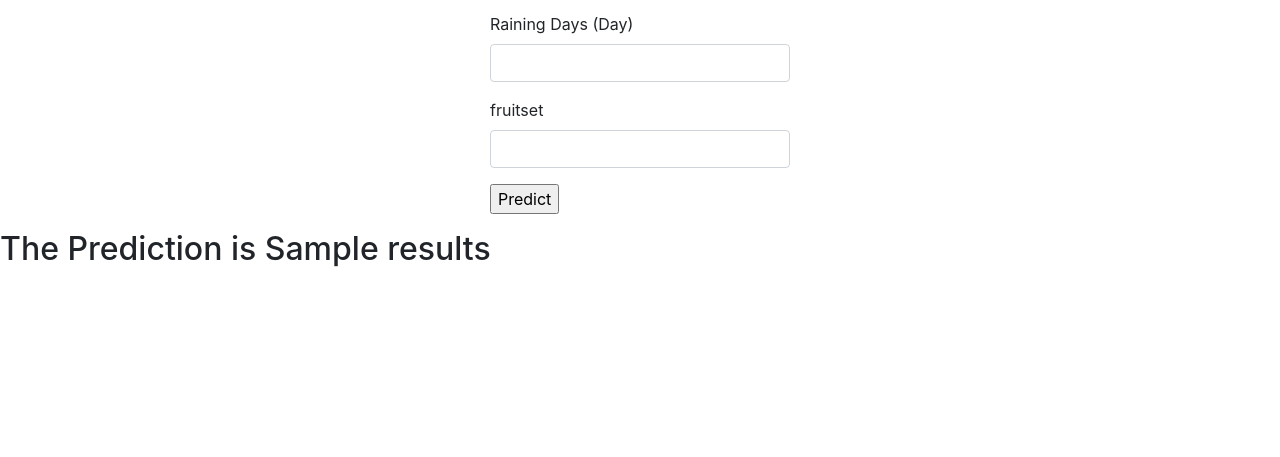
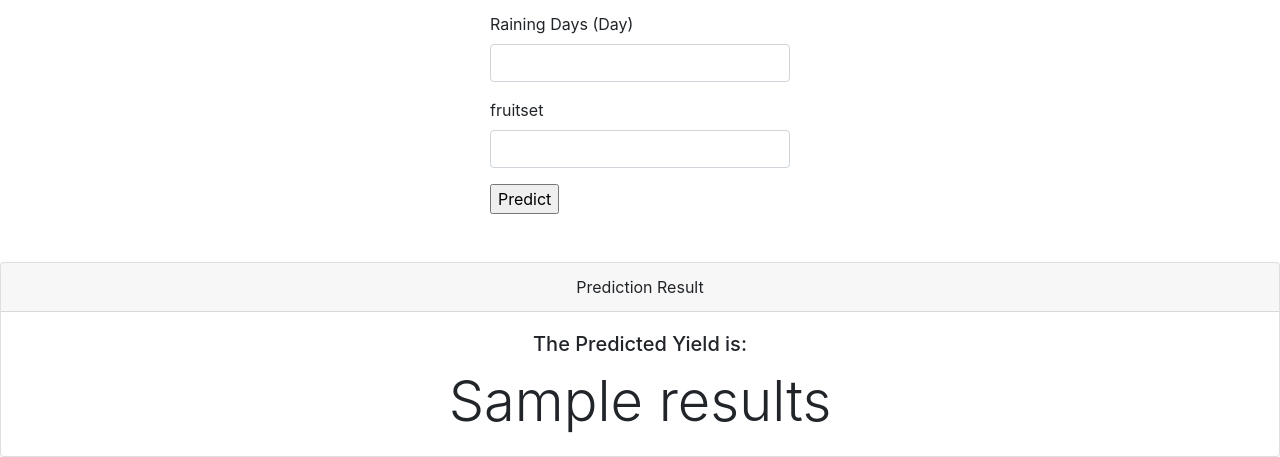
Before and after one commit to amitkedia007/Blueberry-Yield-Prediction, a Flask app: template templates/home.html in a window 1280 px wide. Shown: the part 590-1047 px from the top of the page. Before the commit the page ends 857 px from the top, so only its background shows below. Run offline with Flask 3, Linux system fonts and the light colour scheme; the template is opened without the code that fills it: most values are stand-ins (such as "Sample title", 1, 10 or a date in 2020); some libraries are stand-ins or nearby versions.

Commit message:
Modified template

```diff
--- a/templates/home.html
+++ b/templates/home.html
@@ -45,8 +45,22 @@
     <input type="submit" value="Predict" >
   </div>
 </form>
- <h2>
-    The Prediction is {{results}}
- </h2>
+  <!-- Results -->
+  {% if results is defined %}
+  <div class="row mt-5">
+    <div class="col-lg-12">
+      <div class="card text-center">
+        <div class="card-header">
+          Prediction Result
+        </div>
+        <div class="card-body">
+          <h5 class="card-title">The Predicted Yield is:</h5>
+          <p class="card-text display-4">{{ results }}</p>
+        </div>
+      </div>
+    </div>
+  </div>
+  {% endif %}
+</div>
 </body>
 </html>
```
